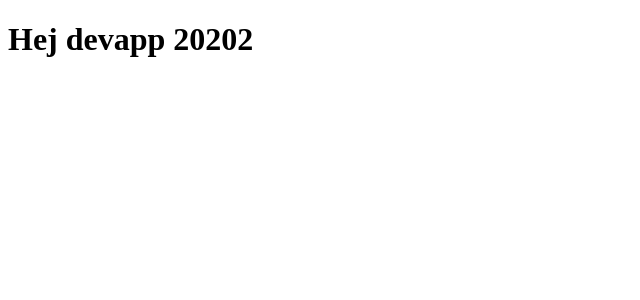
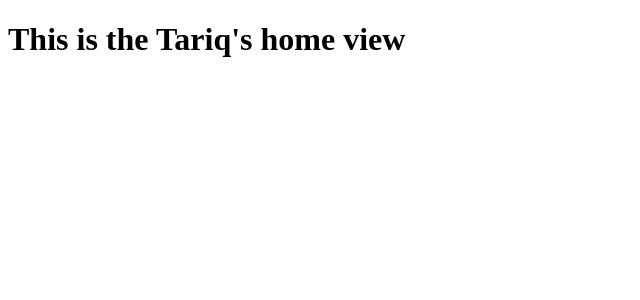
Before and after one commit to tariq-hameed/DevOops2020React, a React (Create React App) app: page /home in a window 1280 px wide. Shown: the top 300 px of the page, without its empty margins (0-640 px from the left). Built offline with nearby package versions, Linux system fonts and the light colour scheme.

Commit message:
updated router

```diff
--- a/package.json
+++ b/package.json
@@ -8,6 +8,7 @@
     "@testing-library/user-event": "^12.2.2",
     "react": "^17.0.1",
     "react-dom": "^17.0.1",
+    "react-router-dom": "^5.2.0",
     "react-scripts": "4.0.0",
     "web-vitals": "^0.2.4"
   },
--- a/src/App.js
+++ b/src/App.js
@@ -1,10 +1,10 @@
-// import './App.css';
+import { Routes } from './routes/Routes'
 
 function App() {
   return (
-    <div>
+    <Routes>
      <h1>Hej devapp 20202</h1>
-    </div>
+    </Routes>
   );
 }
 
--- /dev/null
+++ b/src/routes/Routes.js
@@ -0,0 +1,16 @@
+import React from 'react'
+import { BrowserRouter as Router, Switch, Route} from 'react-router-dom'
+import { HomeView } from '../view/HomeView'
+import { PageNotFound } from '../view/PageNotFound'
+
+export const Routes = () => {
+
+    return(
+        <Router>
+            <Switch>
+                <Route exact path='/home' component={HomeView} />
+                <Route component={PageNotFound} />
+            </Switch>
+        </Router>
+    )
+}
--- /dev/null
+++ b/src/view/HomeView.js
@@ -0,0 +1,8 @@
+import React from 'react'
+export const HomeView = () => {
+    return(
+        <div>
+            <h1>This is the Tariq's home view</h1>
+        </div>
+    )
+}
--- /dev/null
+++ b/src/view/PageNotFound.js
@@ -0,0 +1,11 @@
+import React from 'react'
+
+export const PageNotFound = () => {
+    return(
+        <div>
+           <h1>
+                page not found
+           </h1>
+        </div>
+    )
+}
```
Also changed, not shown: 1 other file (tests, documents, lock files or other folders).
